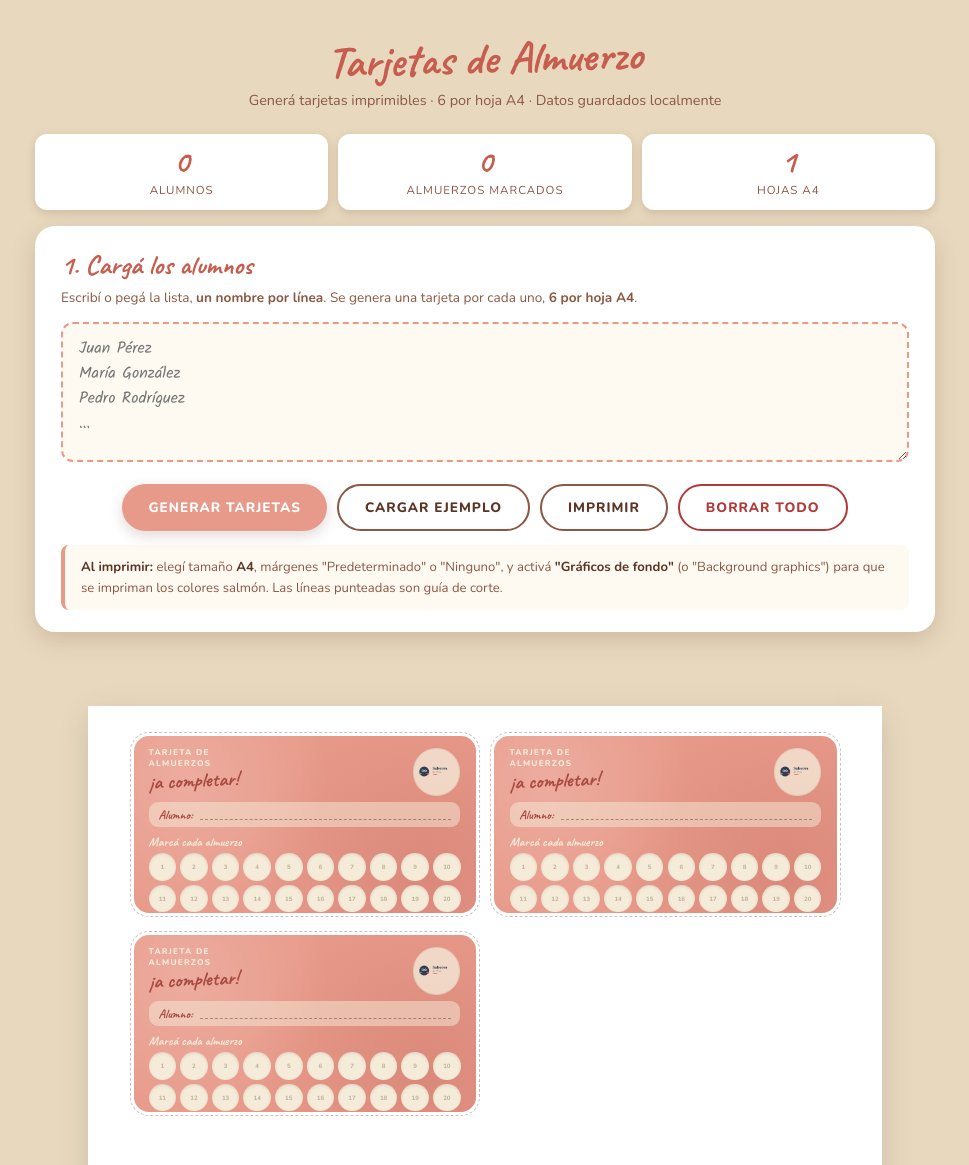
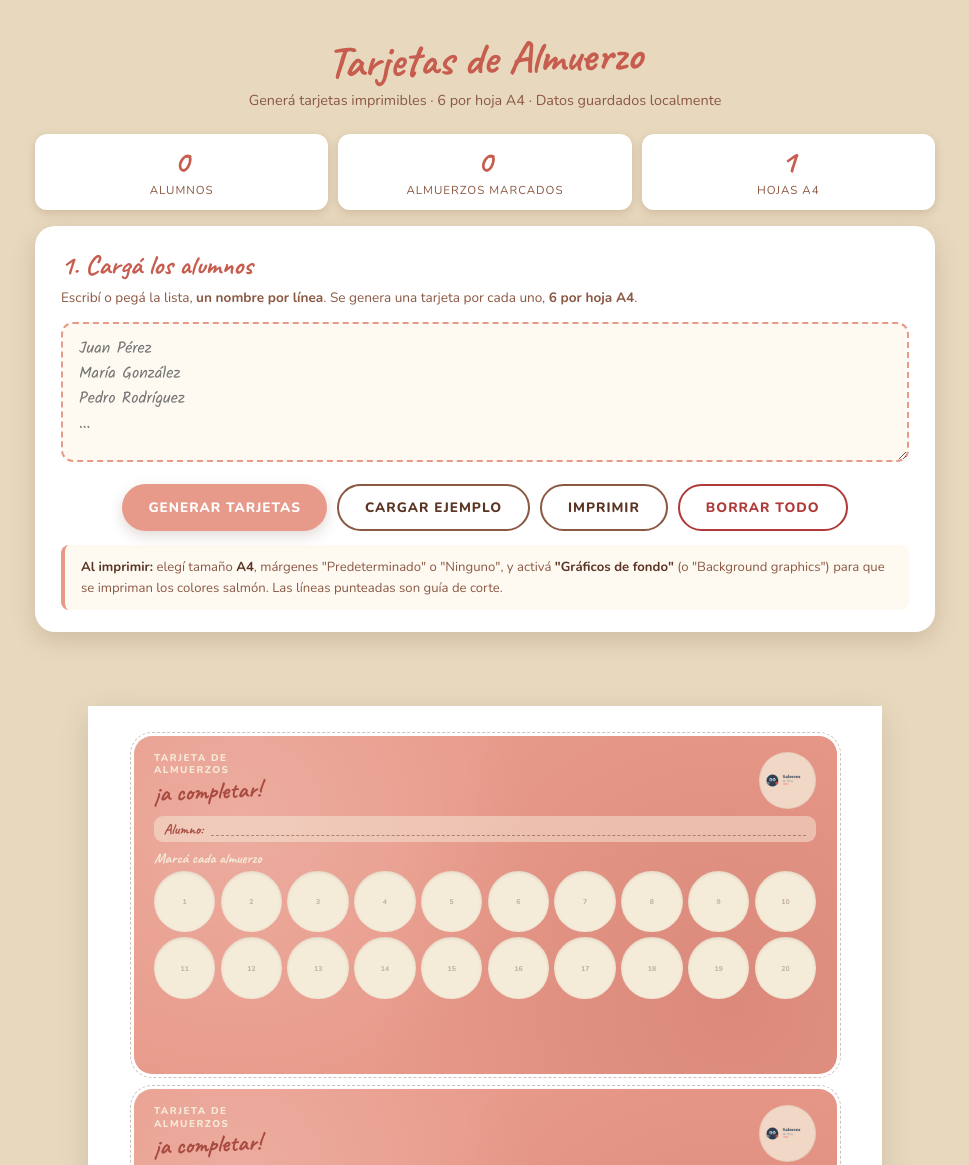
Before and after one commit to jesus1942/tarjetitas, a plain HTML site: page index.html in a window 1280 px wide. Shown: the top 1165 px of the page, without its empty margins (155-1124 px from the left). Drawn offline with nearby package versions, Linux system fonts and the light colour scheme.

Commit message:
Auto-fit printed cards by sheet count

```diff
--- a/index.html
+++ b/index.html
@@ -216,6 +216,43 @@ body {
   page-break-after: always;
 }
 .hoja:last-child { page-break-after: auto; }
+.hoja.hasta-3 {
+  grid-template-columns: 1fr;
+  gap: 4mm;
+}
+.hoja.hasta-3 .tarjeta {
+  aspect-ratio: 2.08 / 1;
+  border-radius: 4.8mm;
+  padding: 4.2mm 5.4mm;
+}
+.hoja.hasta-3 .titulo-caps {
+  font-size: 7.4pt;
+  letter-spacing: 1.5px;
+}
+.hoja.hasta-3 .titulo-script {
+  font-size: 18pt;
+}
+.hoja.hasta-3 .ilustracion {
+  width: 15mm;
+  height: 15mm;
+}
+.hoja.hasta-3 .linea-label,
+.hoja.hasta-3 .circulos-label {
+  font-size: 11pt;
+}
+.hoja.hasta-3 .linea-nombre {
+  font-size: 8.8pt;
+  min-height: 4mm;
+}
+.hoja.hasta-3 .circulos-grid {
+  gap: 1.4mm;
+}
+.hoja.hasta-3 .circulo {
+  font-size: 5.2pt;
+}
+.hoja.hasta-3 .circulo.marcado::after {
+  font-size: 7.2pt;
+}
 
 .tarjeta {
   width: 100%;
@@ -636,10 +673,11 @@ function generarTarjetas() {
   hojasDiv.innerHTML = '';
   for (let i = 0; i < nombres.length; i += TARJETAS_POR_HOJA) {
     const grupo = nombres.slice(i, i + TARJETAS_POR_HOJA);
+    const claseHoja = grupo.length <= 3 ? 'hoja hasta-3' : 'hoja';
     const tarjetasHtml = grupo
       .map(n => htmlTarjeta(n, marcas[n] || []))
       .join('');
-    hojasDiv.innerHTML += `<div class="hoja">${tarjetasHtml}</div>`;
+    hojasDiv.innerHTML += `<div class="${claseHoja}">${tarjetasHtml}</div>`;
   }
 
   actualizarStats();
```
Also changed, not shown: tarjetas-almuerzo.html (+39 -1 lines).
